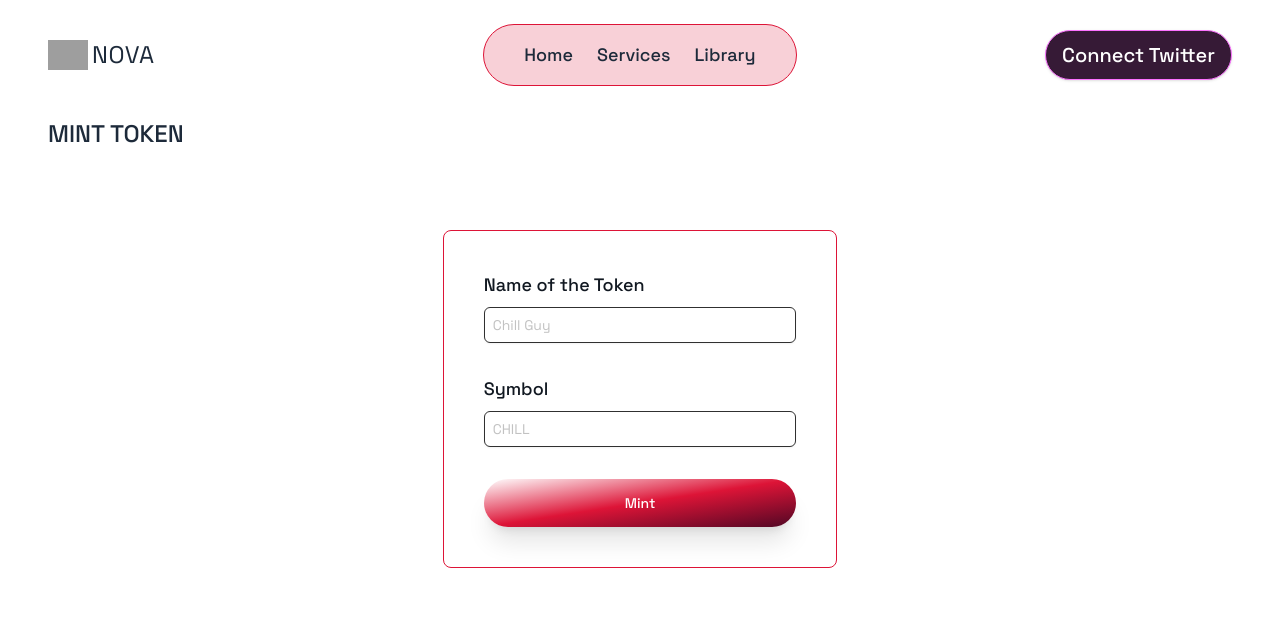
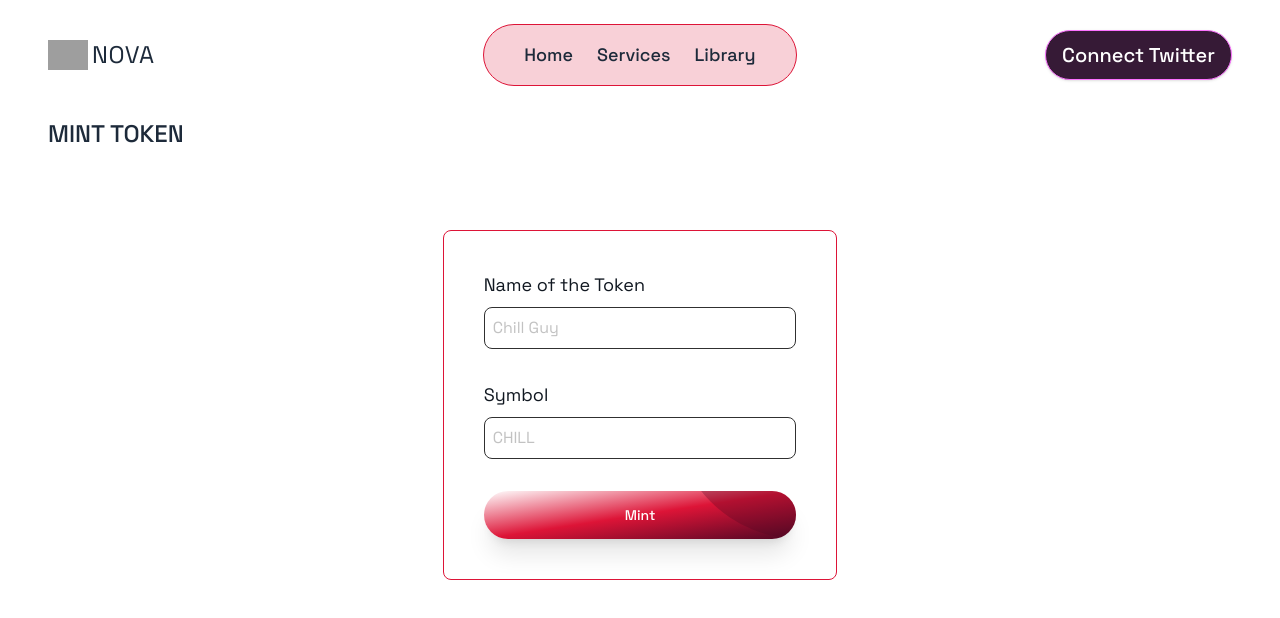
Before and after one commit to karanpargal/SuperNova, a Next.js app in the folder client/: page /create-token in a window 1280 px wide. Shown: the top 618 px of the page. Built offline with nearby package versions, Linux system fonts and the light colour scheme; grey boxes are pictures that could not be loaded.

Commit message:
feat: genesis

```diff
--- a/client/app/layout.tsx
+++ b/client/app/layout.tsx
@@ -35,7 +35,7 @@ export default function RootLayout({
   return (
     <html lang="en">
       <body
-        className={`${space_grotesk.variable} antialiased font-space-grotesk relative min-h-screen`}
+        className={`${space_grotesk.variable} antialiased font-space-grotesk relative min-h-screen bg-white`}
       >
         <TokenProvider>
           <WalletProvider>
--- a/client/components/Home/Hero.tsx
+++ b/client/components/Home/Hero.tsx
@@ -7,6 +7,7 @@ import { useToken } from "@/utils/context/TokenContext";
 import Link from "next/link";
 import Image from "next/image";
 import { useWalletContext } from "@/utils/context/WalletContext";
+import { useState } from "react";
 
 export const Hero: React.FC = () => {
   const { walletConnected } = useWalletContext();
--- a/client/components/InputBotToken/CreateTokenForm.tsx
+++ b/client/components/InputBotToken/CreateTokenForm.tsx
@@ -1,20 +1,10 @@
 "use client";
 
-import { zodResolver } from "@hookform/resolvers/zod";
-import { useForm } from "react-hook-form";
 import { z } from "zod";
+import { useState } from "react";
 import { useWalletContext } from "@/utils/context/WalletContext";
 import { Button } from "@/components/ui/button";
-import {
-  Form,
-  FormControl,
-  FormField,
-  FormItem,
-  FormLabel,
-  FormMessage,
-} from "@/components/ui/form";
 import { Input } from "@/components/ui/input";
-import { useState } from "react";
 import { SuccessModal } from "../shared/successModal";
 
 const formSchema = z.object({
@@ -22,7 +12,7 @@ const formSchema = z.object({
     message: "Name must be at least 2 characters.",
   }),
   Symbol: z.string().min(2, {
-    message: "Wallet Address is required.",
+    message: "Symbol must be at least 2 characters.",
   }),
 });
 
@@ -36,21 +26,47 @@ export const CreateTokenForm: React.FC = () => {
     txnHash: "",
   });
 
-  const form = useForm<z.infer<typeof formSchema>>({
-    resolver: zodResolver(formSchema),
-    defaultValues: {
+  const [formData, setFormData] = useState({
     Name: "",
     Symbol: "",
-    },
   });
 
-  const onSubmit = async (data: z.infer<typeof formSchema>) => {
+  const [errors, setErrors] = useState<{ [key: string]: string }>({});
+
+  const handleInputChange = (e: React.ChangeEvent<HTMLInputElement>) => {
+    const { name, value } = e.target;
+    setFormData((prev) => ({
+      ...prev,
+      [name]: value,
+    }));
+    setErrors((prev) => ({
+      ...prev,
+      [name]: "", // Clear error for the field being edited
+    }));
+  };
+
+  const handleValidation = () => {
+    const validationErrors: { [key: string]: string } = {};
+    if (formData.Name.length < 2) {
+      validationErrors.Name = "Name must be at least 2 characters.";
+    }
+    if (formData.Symbol.length < 2) {
+      validationErrors.Symbol = "Symbol must be at least 2 characters.";
+    }
+    setErrors(validationErrors);
+    return Object.keys(validationErrors).length === 0;
+  };
+
+  const handleFormSubmit = async () => {
+    if (!handleValidation()) return;
+
     if (!walletAddress) {
       console.error("Wallet address is missing. Please connect your wallet.");
       return;
     }
 
     setIsMinting(true);
+
     try {
       const response = await fetch(
         `${process.env.NEXT_PUBLIC_API_URL}/mint-token`,
@@ -64,27 +80,32 @@ export const CreateTokenForm: React.FC = () => {
             ipfsHash: process.env.NEXT_PUBLIC_IPFS_HASH,
             executeIpfsHash: process.env.NEXT_PUBLIC_EXECUTE_IPFS_HASH,
             userId: localStorage.getItem("userId"),
-            ciphertext:
-              "r254q67XYFSAj6edqDqNWocssQ5qU3ALA5rPIkZ8xE2kxh3mh0ZajiQ3ftEBThNTi+Az3vv+Yz41neCObDMWzoYXm/otEbrl5MlshoWBUcVDtDPwWJQ2sbVHFHKDhGUn3bm/G3mA9s1gYMAaawrzy8g8tZvgCvEXshkIM/1n2f7DDo2bpEDLesrC9/hx3UrcrxYYGgI=",
+            ciphertext: localStorage.getItem("ciphertext"),
             address: walletAddress,
-            data_to_encrypt_hash:
-              "9f94ebf7d1f06a603dda053b759e91d76d0c2b3e48cddb8bc921eafae6a17294",
-            name: data.Name,
-            symbol: data.Symbol,
+            data_to_encrypt_hash: localStorage.getItem("data_to_encrypt_hash"),
+            name: formData.Name,
+            symbol: formData.Symbol,
           }),
         }
       );
+
+      if (!response.ok) {
+        throw new Error(`Failed to mint token: ${response.statusText}`);
+      }
+
       const responseData = await response.json();
+
       setTokenDetails({
-        name: data.Name,
-        symbol: data.Symbol,
+        name: formData.Name,
+        symbol: formData.Symbol,
         txnHash: responseData.transactionHash || "N/A",
       });
+
+      setIsSuccessModalOpen(true);
     } catch (error) {
       console.error("Minting Error:", error);
     } finally {
       setIsMinting(false);
-      setIsSuccessModalOpen(true);
     }
   };
 
@@ -101,72 +122,59 @@ export const CreateTokenForm: React.FC = () => {
       >
         MINT TOKEN
       </h1>
-      <Form {...form}>
-        <form
-          onSubmit={form.handleSubmit(onSubmit)}
+
+      <div
         className={`md:space-y-8 space-y-3 border ${
           walletConnected ? "border-app-crimson" : "border-app-pink"
-          }  rounded-lg text-left md:w-1/3 w-full md:p-10 p-6 mx-auto h-max mt-20`}
+        } rounded-lg text-left md:w-1/3 w-full md:p-10 p-6 mx-auto h-max mt-20`}
       >
-          <FormField
-            control={form.control}
-            name="Name"
-            render={({ field }) => (
-              <FormItem className="flex flex-col">
-                <FormLabel
+        <div className="flex flex-col gap-y-2">
+          <label
             className={`${
               walletConnected ? "text-app-secondary" : "text-app-gray"
             } md:text-lg text-base`}
           >
             Name of the Token
-                </FormLabel>
-                <FormControl>
-                  <Input
-                    className={`w-full text-left ${
+          </label>
+          <input
+            name="Name"
+            value={formData.Name}
+            onChange={handleInputChange}
+            className={`w-full text-left rounded-lg ${
               walletConnected
                 ? "bg-white text-app-gunmetal"
                 : "bg-app-eerie text-white"
             }  border-app-jet border placeholder:text-app-gray/60 p-2`}
             placeholder="Chill Guy"
-                    {...field}
           />
-                </FormControl>
-                <FormMessage className="text-app-blue" />
-              </FormItem>
-            )}
-          />
+          {errors.Name && <div className="text-red-500">{errors.Name}</div>}
+        </div>
 
-          <FormField
-            control={form.control}
-            name="Symbol"
-            render={({ field }) => (
-              <FormItem className="flex flex-col">
-                <FormLabel
+        <div className="flex flex-col gap-y-2">
+          <label
             className={`${
               walletConnected ? "text-app-secondary" : "text-app-gray"
             } md:text-lg text-base`}
           >
             Symbol
-                </FormLabel>
-                <FormControl>
-                  <Input
-                    className={`w-full text-left ${
+          </label>
+          <input
+            name="Symbol"
+            value={formData.Symbol}
+            onChange={handleInputChange}
+            className={`w-full text-left rounded-lg ${
               walletConnected
                 ? "bg-white text-app-gunmetal"
                 : "bg-app-eerie text-white"
             }  border-app-jet border placeholder:text-app-gray/60 p-2`}
             placeholder="CHILL"
-                    {...field}
           />
-                </FormControl>
-                <FormMessage />
-              </FormItem>
-            )}
-          />
+          {errors.Symbol && <div className="text-red-500">{errors.Symbol}</div>}
+        </div>
 
         <Button
           disabled={isMinting}
-            type="submit"
+          onClick={handleFormSubmit}
           className={`relative inline-flex items-center justify-center md:p-4 p-2 md:px-5 px-2 md:py-6 py-3 overflow-hidden font-medium text-indigo-600 transition duration-300 ease-out rounded-full shadow-xl group hover:ring-1 ${
             walletConnected ? "hover:ring-pink-950" : "hover:ring-purple-500"
           } w-full mx-auto md:mt-10 mt-6`}
@@ -181,14 +189,14 @@ export const CreateTokenForm: React.FC = () => {
           <span
             className={`absolute bottom-0 right-0 block w-64 h-64 mb-32 mr-4 transition duration-500 origin-bottom-left transform rotate-45 translate-x-24 ${
               walletConnected ? "bg-pink-950" : "bg-pink-500 "
-              }rounded-full opacity-30 group-hover:rotate-90 ease`}
+            } rounded-full opacity-30 group-hover:rotate-90 ease`}
           ></span>
           <span className="relative text-white">
             {isMinting ? "Minting..." : "Mint"}
           </span>
         </Button>
-        </form>
-      </Form>
+      </div>
+
       <SuccessModal
         isOpen={isSuccessModalOpen}
         setIsOpen={setIsSuccessModalOpen}
--- a/client/components/Profile/BalanceDetails.tsx
+++ b/client/components/Profile/BalanceDetails.tsx
@@ -58,7 +58,7 @@ export const BalanceDetails: React.FC = () => {
               className="h-4 w-4 text-black cursor-pointer"
               onClick={() => {
                 window.open(
-                  `https://testnet.suprascan.io/account/${walletAddress}`,
+                  `https://testnet.suprascan.io/address/${walletAddress}`,
                   "_blank"
                 );
               }}
--- a/client/components/shared/successModal.tsx
+++ b/client/components/shared/successModal.tsx
@@ -23,11 +23,11 @@ export const SuccessModal: React.FC<{
 
   return (
     <Dialog open={isOpen} onOpenChange={setIsOpen}>
-      <DialogContent className="bg-white w-full max-w-md md:max-w-lg h-auto rounded-lg p-4 md:p-6 relative">
+      <DialogContent className="bg-white w-full w-2xl md:max-w-lg h-auto rounded-lg p-4 md:p-6 relative border-2 border-app-crimson">
         <DialogHeader>
           <DialogClose asChild>
             <CircleX
-              className="absolute right-3 top-3 h-6 w-6 text-gray-500 hover:text-red-500 cursor-pointer"
+              className="absolute -right-2 -top-3 h-5 w-5 hover:text-red-500 cursor-pointer fill-app-secondary text-white"
               onClick={() => setIsOpen(false)}
             />
           </DialogClose>
@@ -45,7 +45,7 @@ export const SuccessModal: React.FC<{
             animationData={animation}
             className="h-32 w-32 md:h-48 md:w-48"
           />
-          <ul className="w-full flex flex-col gap-y-2 border border-app-crimson p-4 rounded-lg">
+          <ul className="w-full flex flex-col gap-y-2 border border-app-secondary bg-app-gunmetal/20 p-4 rounded-lg">
             {ListItems.map((item) => (
               <li
                 key={item.label}
```
Also changed, not shown: client/components/ui/dialog.tsx (+5 -6 lines). Lines whose indentation alone changed are shown as unchanged.
